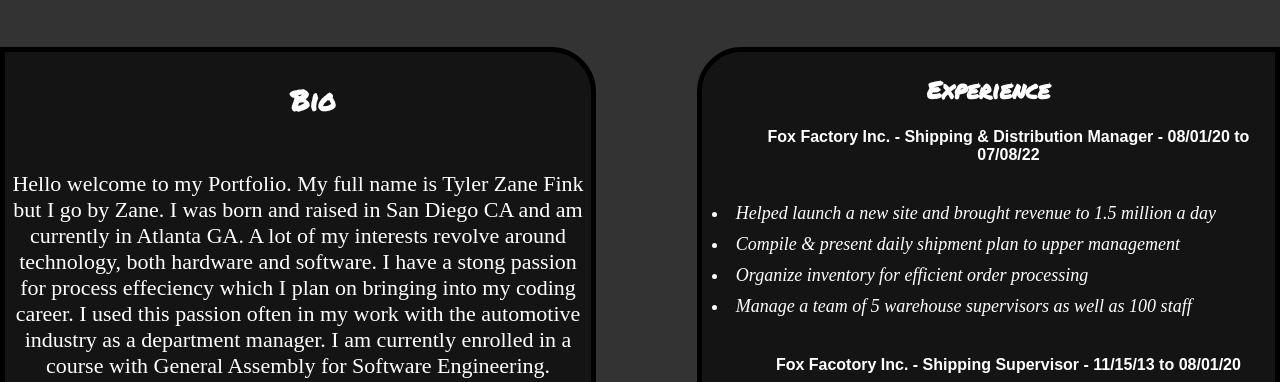
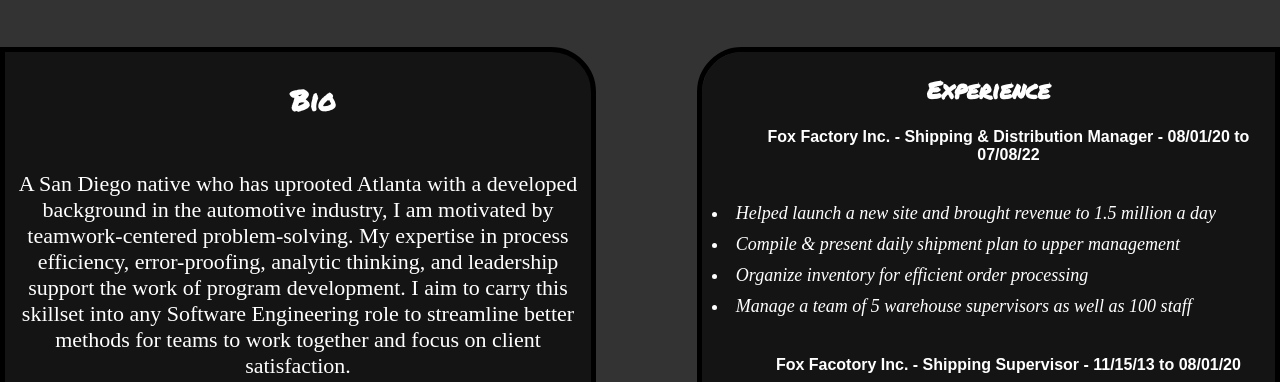
Before and after one commit to TrueLabel/Portfolio, a plain HTML site: page index.html in a window 1280 px wide. Shown: the part 570-952 px from the top of the page. Drawn offline with nearby package versions, Linux system fonts and the light colour scheme; a web font is replaced by a local one.

Commit message:
changing bio

```diff
--- a/index.html
+++ b/index.html
@@ -87,14 +87,12 @@
       <h3>
         <strong>Bio</strong>
       </h3>
-        <p>Hello welcome to my Portfolio. My full name is Tyler Zane Fink but I go
-           by Zane.
-        I was born and raised in San Diego CA and am currently in Atlanta GA.
-      A lot of my interests revolve around technology, both hardware and software.
-       I have a stong passion for process effeciency which I plan on bringing
-       into my coding career. I used this passion often in my work with the
-       automotive industry as a department manager. I am currently enrolled in
-       a course with General Assembly for Software Engineering.
+        <p>A San Diego native who has uprooted Atlanta with a developed background in the
+           automotive industry, I am motivated by teamwork-centered problem-solving.
+            My expertise in process efficiency, error-proofing, analytic thinking,
+             and leadership support the work of program development.
+              I aim to carry this skillset into any Software Engineering role to streamline
+               better methods for teams to work together and focus on client satisfaction.
      </p>
       </div>
 
```
Also changed, not shown: 1 other file.
